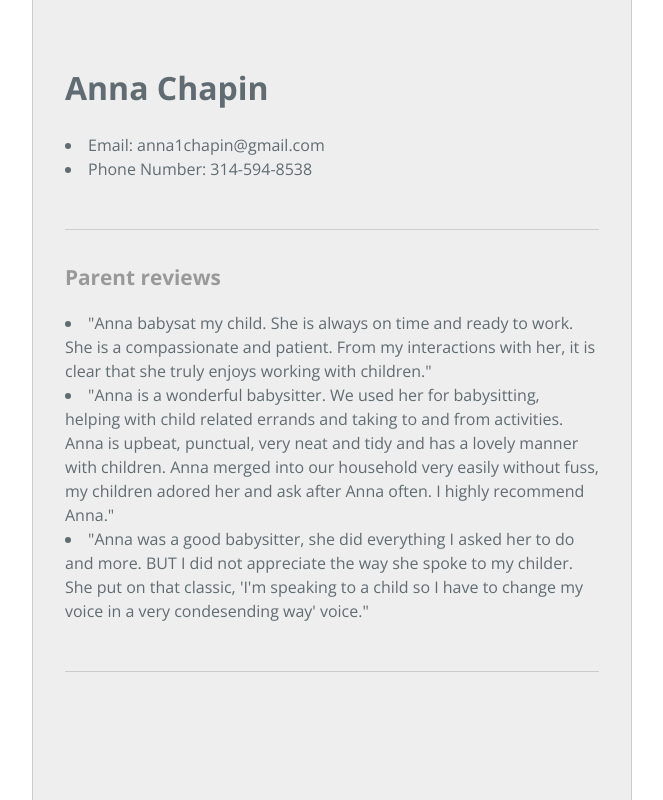
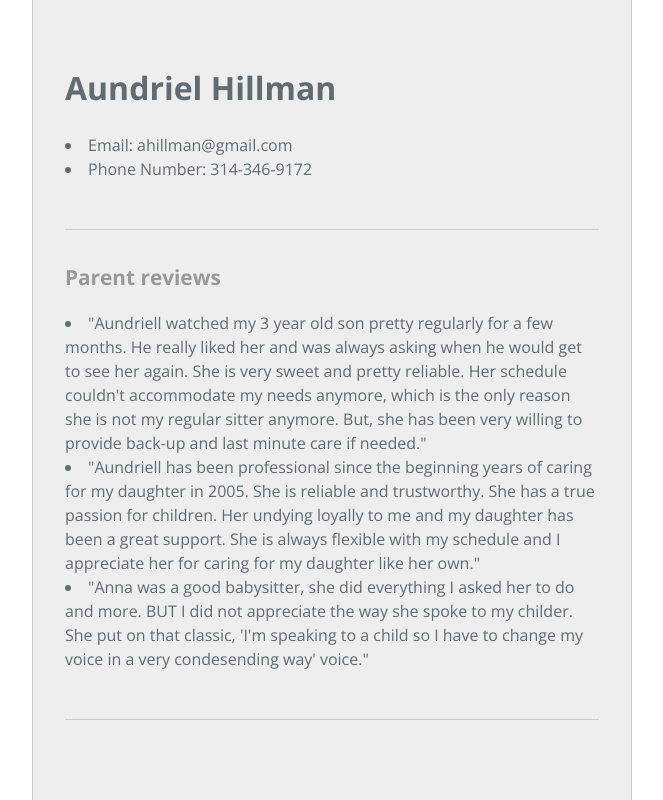
Before and after one commit to jacobfrank96/Aundriell, a plain HTML site: page index.html in a window 1280 px wide. Shown: the whole page, without its empty margins (308-971 px from the left). Drawn offline with nearby package versions, Linux system fonts and the light colour scheme.

Commit message:
Update index.html

```diff
--- a/index.html
+++ b/index.html
@@ -2,7 +2,7 @@
 <html lang="en-us">
   <head>
     <meta charset="UTF-8">
-    <title>Anna Chapin</title>
+    <title>Aundriel Hillman</title>
     <meta name="viewport" content="width=device-width, initial-scale=1">
     <link rel="stylesheet" type="text/css" href="stylesheets/normalize.css" media="screen">
     <link href='https://fonts.googleapis.com/css?family=Open+Sans:400,700' rel='stylesheet' type='text/css'>
@@ -12,9 +12,9 @@
     <div class="container">
 
       <section class="page-header">
-        <h1 class="project-name">Anna Chapin</h1>
-        <li>Email: anna1chapin@gmail.com</li>
-        <li>Phone Number: 314-594-8538</li>
+        <h1 class="project-name">Aundriel Hillman</h1>
+        <li>Email: ahillman@gmail.com</li>
+        <li>Phone Number: 314-346-9172</li>
 
       </section>
 
@@ -25,8 +25,8 @@
           <hr>
 
           <h2>Parent reviews</h2>
-          <li>"Anna babysat my child. She is always on time and ready to work. She is a compassionate and patient. From my interactions with her, it is clear that she truly enjoys working with children."</li>
-          <li>"Anna is a wonderful babysitter. We used her for babysitting, helping with child related errands and taking to and from activities. Anna is upbeat, punctual, very neat and tidy and has a lovely manner with children. Anna merged into our household very easily without fuss, my children adored her and ask after Anna often. I highly recommend Anna."</li>
+          <li>"Aundriell watched my 3 year old son pretty regularly for a few months. He really liked her and was always asking when he would get to see her again. She is very sweet and pretty reliable. Her schedule couldn't accommodate my needs anymore, which is the only reason she is not my regular sitter anymore. But, she has been very willing to provide back-up and last minute care if needed."</li>
+          <li>"Aundriell has been professional since the beginning years of caring for my daughter in 2005. She is reliable and trustworthy. She has a true passion for children. Her undying loyally to me and my daughter has been a great support. She is always flexible with my schedule and I appreciate her for caring for my daughter like her own."</li>
           <li>"Anna was a good babysitter, she did everything I asked her to do and more. BUT I did not appreciate the way she spoke to my childer. She put on that classic, 'I'm speaking to a child so I have to change my voice in a very condesending way' voice."</li>
 
 
```
